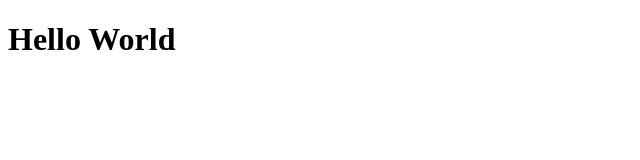
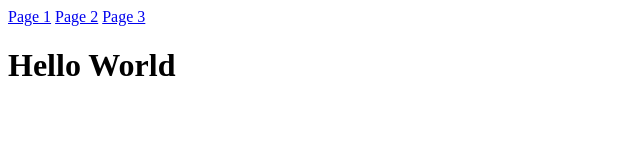
Before and after one commit to nga-hoeun/Testing, a plain HTML site: page index.html in a window 1280 px wide. Shown: the whole page, without its empty margins (0-640 px from the left). Drawn offline with Linux system fonts and the light colour scheme.

Commit message:
Menu Bar

```diff
--- a/index.html
+++ b/index.html
@@ -7,6 +7,11 @@
     <title>Document</title>
 </head>
 <body>
+    <nav>
+        <a href="pages/page1.html">Page 1</a>
+        <a href="pages/page2.html">Page 2</a>
+        <a href="pages/page3.html">Page 3</a>
+    </nav>
     <h1>Hello World</h1>
 </body>
 </html>
```
Also changed, not shown: pages/page1.html (added).
